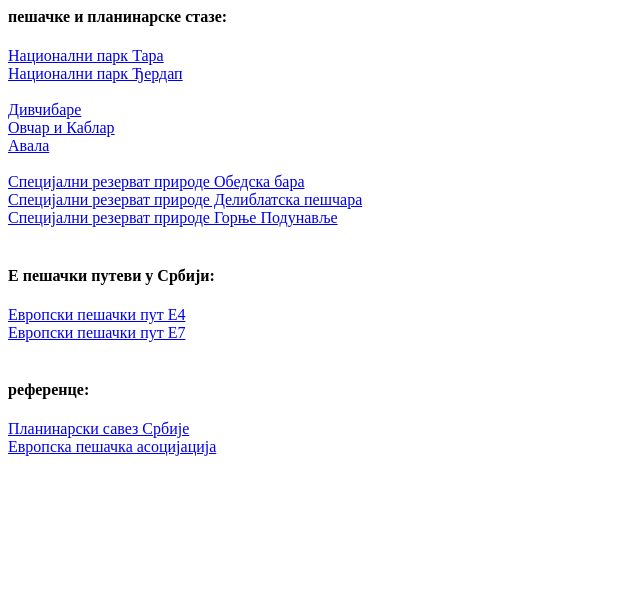
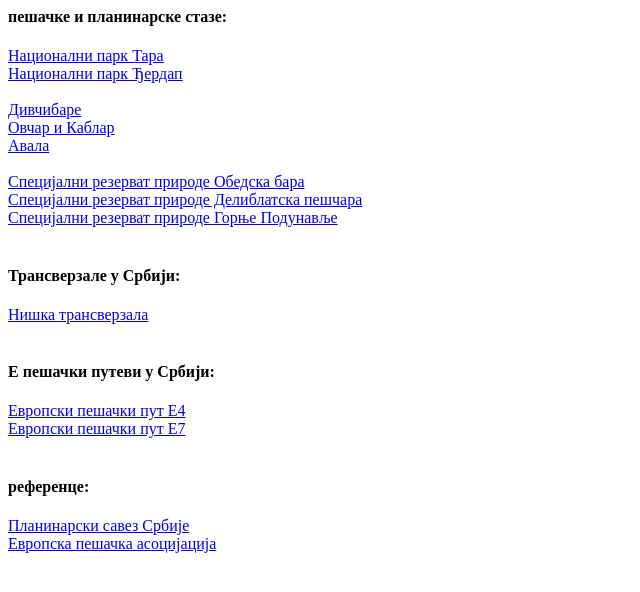
Before and after one commit to vanjakom/staze.rs, a plain HTML site: page index.html in a window 1280 px wide. Shown: the whole page, without its empty margins (0-640 px from the left). Drawn offline with Linux system fonts and the light colour scheme.

Commit message:
niska transverzala

```diff
--- a/index.html
+++ b/index.html
@@ -15,6 +15,10 @@
       <a href="https://hiking.waymarkedtrails.org/#?map=14!44.8525!21.1031">Специјални резерват природе Делиблатска пешчара</a></br>
       <a href="https://hiking.waymarkedtrails.org/#?map=15!45.8973!18.8668">Специјални резерват природе Горње Подунавље</a></br>
       </br>
+      <h4>Трансверзале у Србији:</h4>
+      <a href="projects/niska_transverzala">Нишка трансверзала</a></br>
+
+      </br>
       <h4>Е пешачки путеви у Србији:</h4>
       <a href="https://hiking.waymarkedtrails.org/#route?id=9928151">Европски пешачки пут Е4</a></br>
       <a href="https://hiking.waymarkedtrails.org/#route?id=10325739">Европски пешачки пут Е7</a></br>
```
Also changed, not shown: projects/niska_transverzala.html (added, +5 -0 lines).
